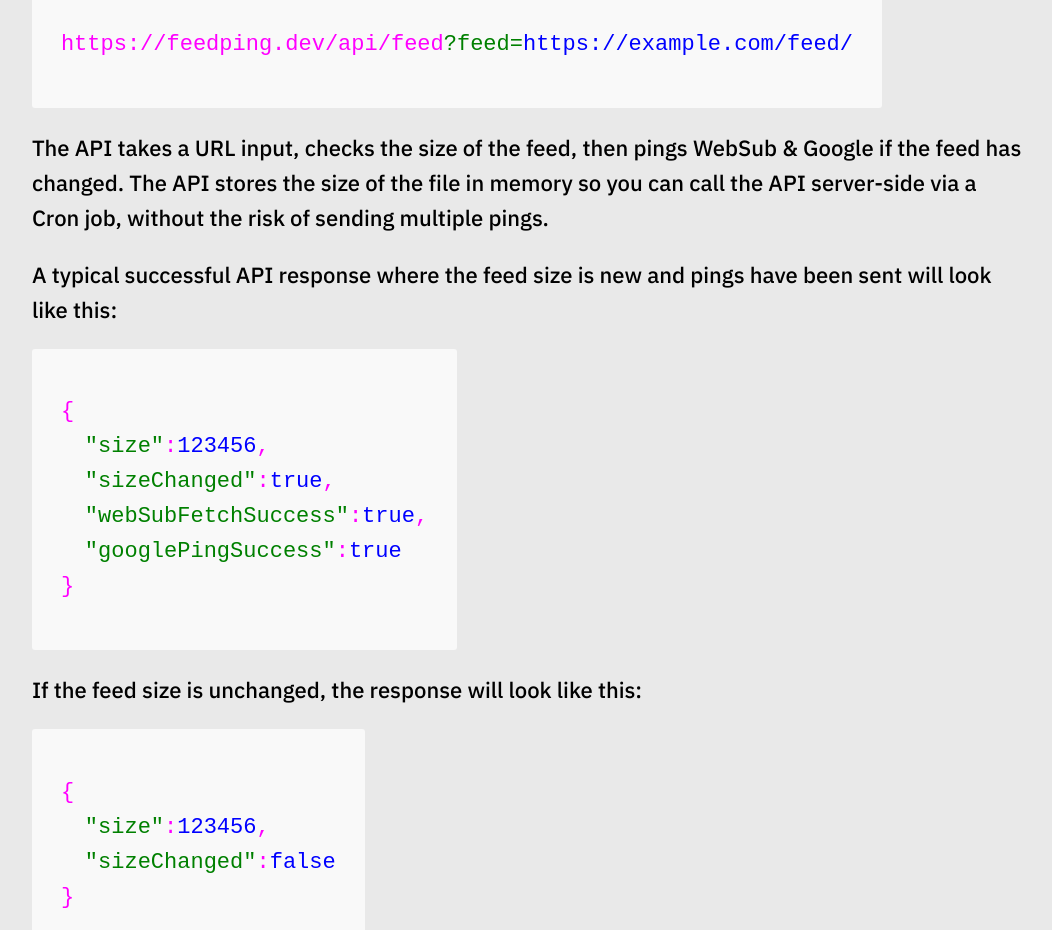
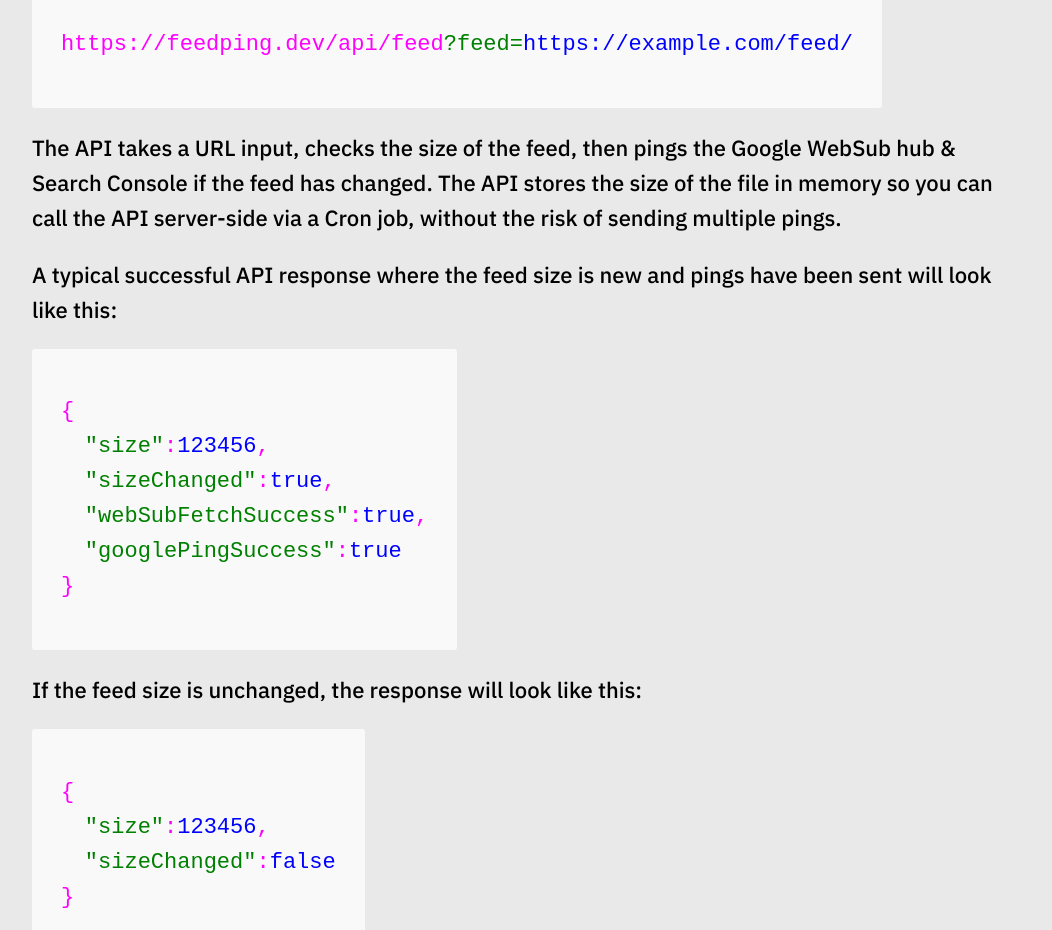
Before and after one commit to colinmcdermott/feedchecker-api, a Next.js app: page / in a window 1280 px wide. Shown: the part 880-1810 px from the top of the page, without its empty margins (48-1100 px from the left). Built offline with nearby package versions, Linux system fonts and the light colour scheme.

Commit message:
Update index.tsx

```diff
--- a/pages/index.tsx
+++ b/pages/index.tsx
@@ -120,7 +120,7 @@ function FeedChecker() {
 
         <code><pre><span>https://feedping.dev/api/feed<em>?feed=</em><em>https://example.com/feed/</em></span></pre></code>
 
-        <p>The API takes a URL input, checks the size of the feed, then pings WebSub & Google if the feed has changed. The API stores the size of the file in memory so you can call the API server-side via a Cron job, without the risk of sending multiple pings.</p>
+        <p>The API takes a URL input, checks the size of the feed, then pings the Google WebSub hub & Search Console if the feed has changed. The API stores the size of the file in memory so you can call the API server-side via a Cron job, without the risk of sending multiple pings.</p>
 
         <p>A typical successful API response where the feed size is new and pings have been sent will look like this:</p>
 
```
